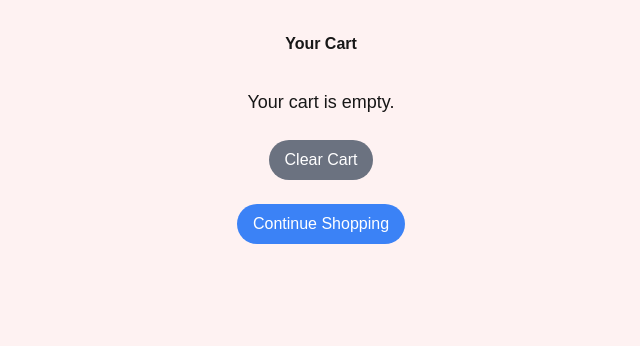
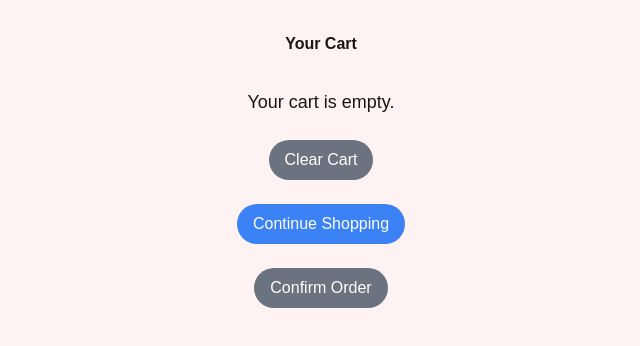
Before and after one commit to valeriajzr/louisburgers-frontend, a Next.js app: page /Cart in a window 1280 px wide. Shown: the top 346 px of the page, without its empty margins (319-959 px from the left). Built offline with nearby package versions, Linux system fonts and the light colour scheme.

Commit message:
add function ConfirmOrder to call API and create the order, and add notification to show error / success

```diff
--- a/src/app/Cart/page.tsx
+++ b/src/app/Cart/page.tsx
@@ -7,6 +7,52 @@ const CartPage = () => {
     const { burgersList, extrasList, removeFromCart, clearCart, removeExtraFromBurger } = useBurger();
     const router = useRouter();
     const [foundExtras, setFoundExtras] = useState({});
+    const [notification, setNotification] = useState(null);
+
+    const confirmOrder = async () => {
+        try {
+            // Transformamos burgersList a la estructura esperada por el backend
+            const formattedOrder = {
+                totalPrice: burgersList.reduce((acc, burger) => acc + burger.price, 0), // Calculamos el precio total
+                burger: burgersList.map(burger => ({
+                    idBurger: burger.idBurger,
+                    idExtra: burger.extra // Asegúrate de que `extra` es `idExtra`
+                }))
+            };
+
+            const response = await fetch('https://localhost:7271/createOrderRequest', {
+                method: 'POST',
+                headers: {
+                    'Content-Type': 'application/json'
+                },
+                body: JSON.stringify(formattedOrder),
+            });
+
+            if (!response.ok) {
+                throw new Error("Error sending the order");
+            }
+
+            const data = await response.json();
+            setNotification({
+                message: `Order Created successfully!\nID ${data.idOrder}.\nTotal to pay: $${data.totalPrice}.\nRemember you pay when you receive your order\nThanks for choosing us`,
+                type: "success"
+            });
+
+            await new Promise(resolve => setTimeout(resolve, 15000)); //wait 15 seconds seing the notification
+            //hide notification, clear the cart and redirect to home page
+            setNotification(null);
+            clearCart();
+            router.push('/');
+        } catch (err) {
+            console.error("Failed to send order:", err);
+            setNotification({
+                message: "Error creating the order please try again",
+                type: "error"
+            });
+
+            setTimeout(() => setNotification(null), 10000);
+        }
+    };
 
     // find extra of the specific burger
     const findExtra = (idExtra) => {
@@ -79,6 +125,20 @@ const CartPage = () => {
             >
                 Continue Shopping
             </button>
+            {/*Button to confirm order and call api backend */}
+            <button
+                onClick={() => confirmOrder()}
+                className="mt-6 px-4 py-2 bg-gray-500 text-white rounded-full hover:bg-gray-600 block mx-auto"
+            >
+                Confirm Order
+            </button>
+
+            {notification && (
+                <div className={`fixed top-5 right-5 px-4 py-3 rounded-lg shadow-lg z-50 text-white
+                    ${notification.type === "success" ? "bg-green-500" : "bg-red-500"}`}>
+                    {notification.message}
+                </div>
+            )}
         </div>
     );
 };
```
